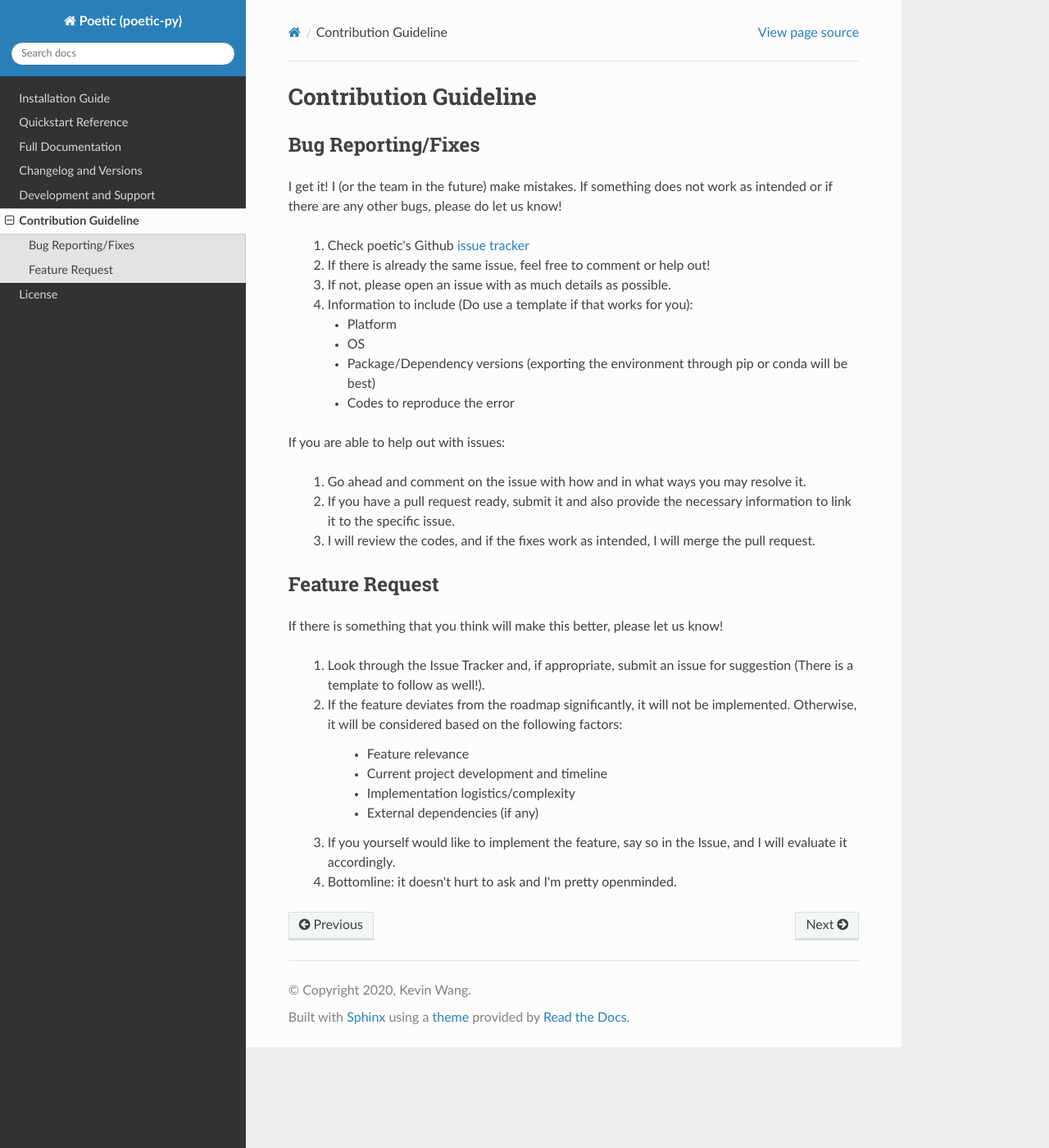
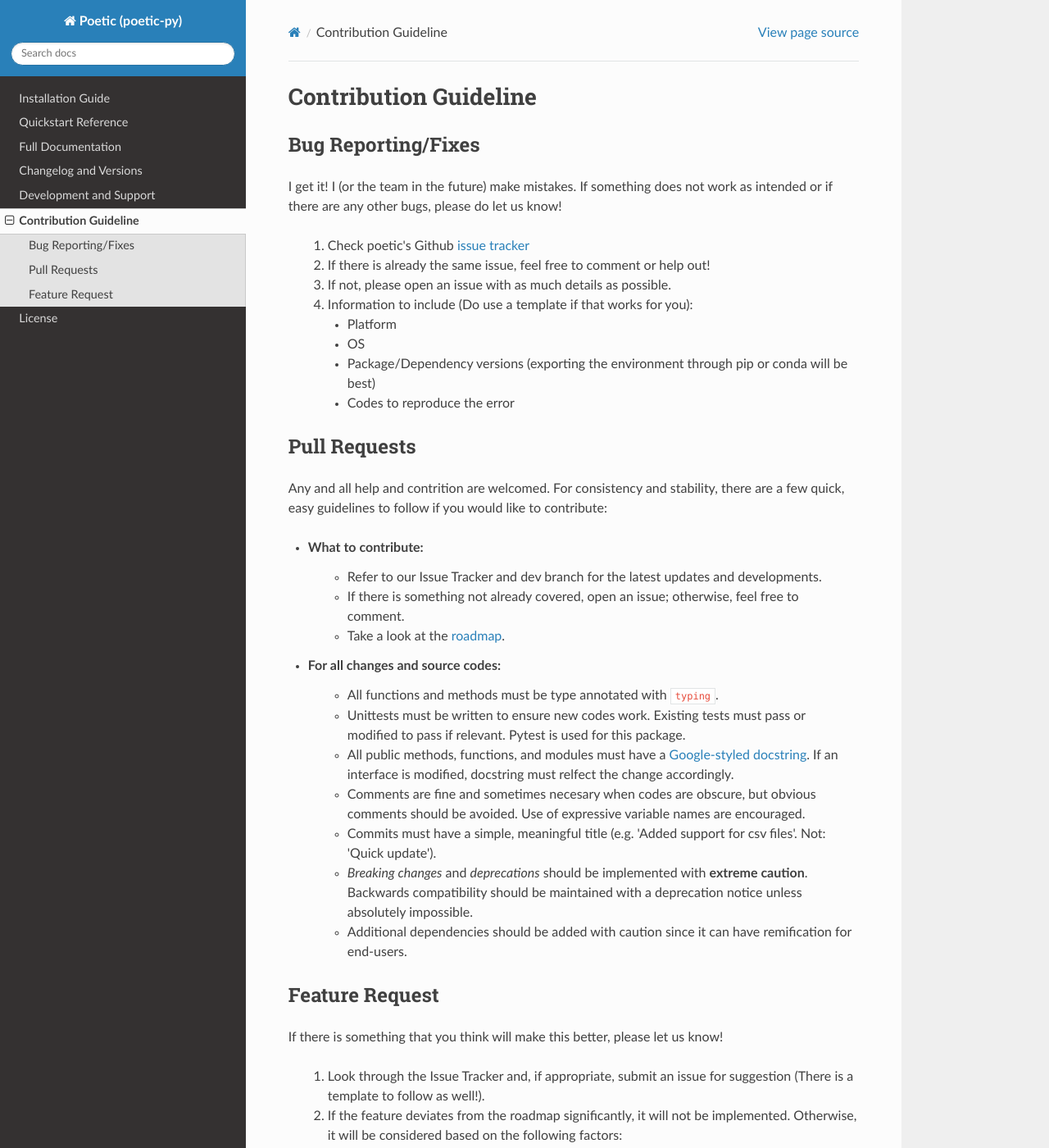
Before and after one commit to kevin931/poetic, a Sphinx documentation site: the page built from docs/source/Contributing.rst, in a window 1280 px wide and 1400 px high. Shown: the whole window at 82% size. Built offline with Sphinx 7.4.7 and the Read the Docs theme 2.0.0, drawn with Linux system fonts in a browser that asks for light colours.

Commit message:
Updated pull request code guideline
All requirements and guidelines are specifically listed apart from other sections. This will allow for greater consistency.

```diff
--- a/docs/source/Contributing.rst
+++ b/docs/source/Contributing.rst
@@ -17,11 +17,26 @@
         * Package/Dependency versions (exporting the environment through pip or conda will be best)
         * Codes to reproduce the error
 
-If you are able to help out with issues:
 
-    1. Go ahead and comment on the issue with how and in what ways you may resolve it.
-    2. If you have a pull request ready, submit it and also provide the necessary information to link it to the specific issue.
-    3. I will review the codes, and if the fixes work as intended, I will merge the pull request.
+Pull Requests
+--------------
+
+Any and all help and contrition are welcomed. For consistency and stability, there are a few
+quick, easy guidelines to follow if you would like to contribute:
+
+* What to contribute:
+    * Refer to our Issue Tracker and dev branch for the latest updates and developments.
+    * If there is something not already covered, open an issue; otherwise, feel free to comment.
+    * Take a look at the `roadmap <https://poetic.readthedocs.io/en/latest/Development.html>`_.
+
+* For all changes and source codes:
+    * All functions and methods must be type annotated with ``typing``.
+    * Unittests must be written to ensure new codes work. Existing tests must pass or modified to pass if relevant. Pytest is used for this package.
+    * All public methods, functions, and modules must have a `Google-styled docstring <https://sphinxcontrib-napoleon.readthedocs.io/en/latest/example_google.html>`_. If an interface is modified, docstring must relfect the change accordingly.
+    * Comments are fine and sometimes necesary when codes are obscure, but obvious comments should be avoided. Use of expressive variable names are encouraged.
+    * Commits must have a simple, meaningful title (e.g. 'Added support for csv files'. Not: 'Quick update').
+    * *Breaking changes* and *deprecations* should be implemented with **extreme caution**. Backwards compatibility should be maintained with a deprecation notice unless absolutely impossible.
+    * Additional dependencies should be added with caution since it can have remification for end-users.
 
 
 Feature Request
```
